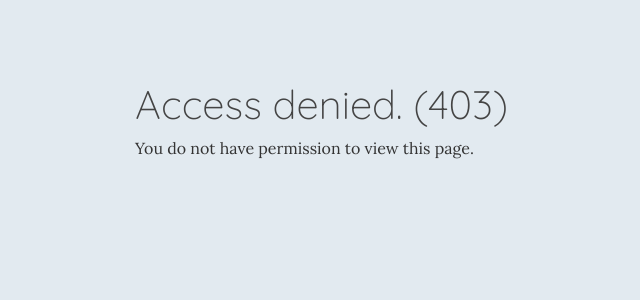
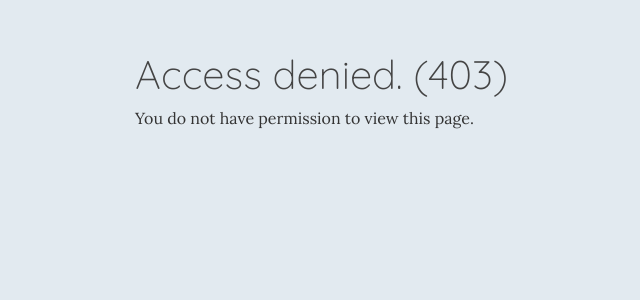
Before and after one commit to AdamWang00/magenta-project, a Flask app: template website/templates/errors/403.html in a window 1280 px wide. Shown: the top 300 px of the page, without its empty margins (20-660 px from the left). Run offline with Flask 2, Linux system fonts and the light colour scheme; the template is opened without the code that fills it, so the values that code supplies are empty; some libraries are stand-ins or nearby versions.

Commit message:
Update main.css

```diff
--- a/website/static/main.css
+++ b/website/static/main.css
@@ -1,7 +1,7 @@
 body {
 	background: #E2EAF0;
 	color: #333333;
-	margin-top: 5rem;
+	margin-top: 50px;
 
 	font-family: Arial, Helvetica, sans-serif;
 }
```
